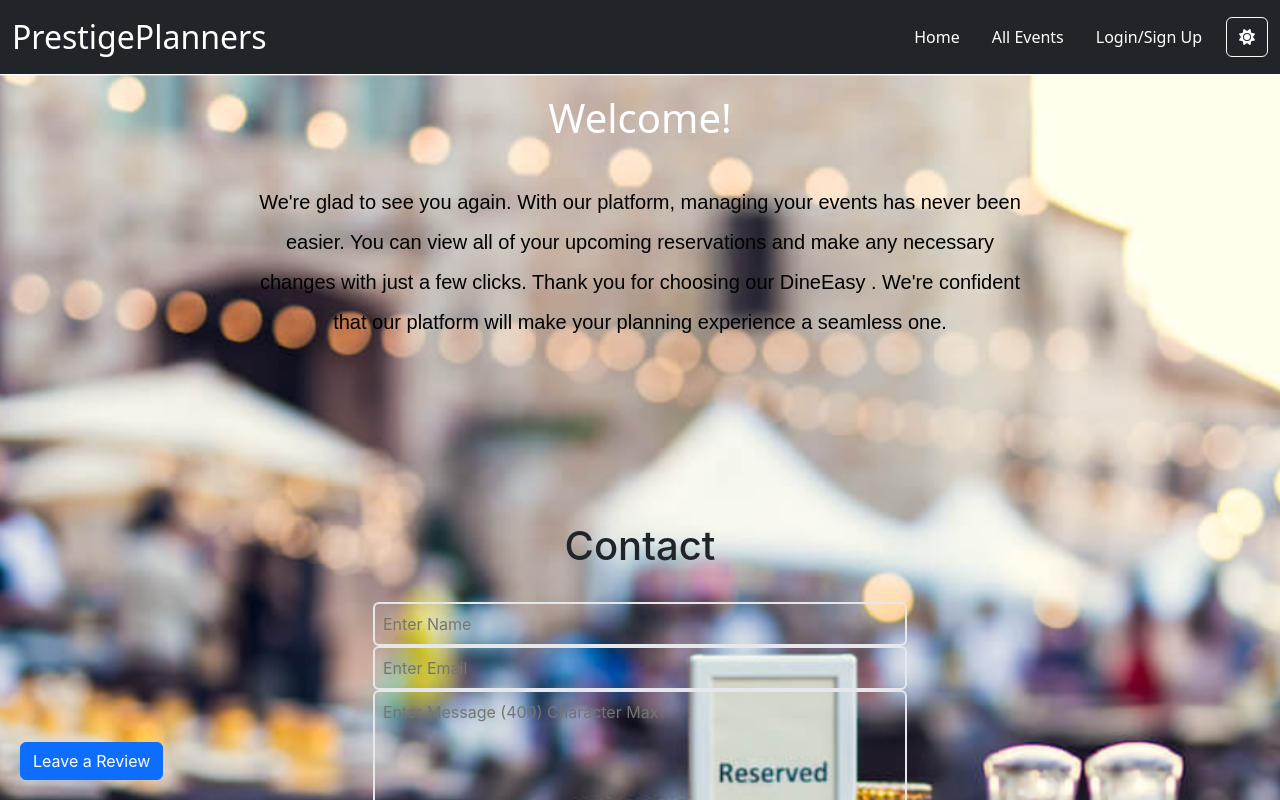
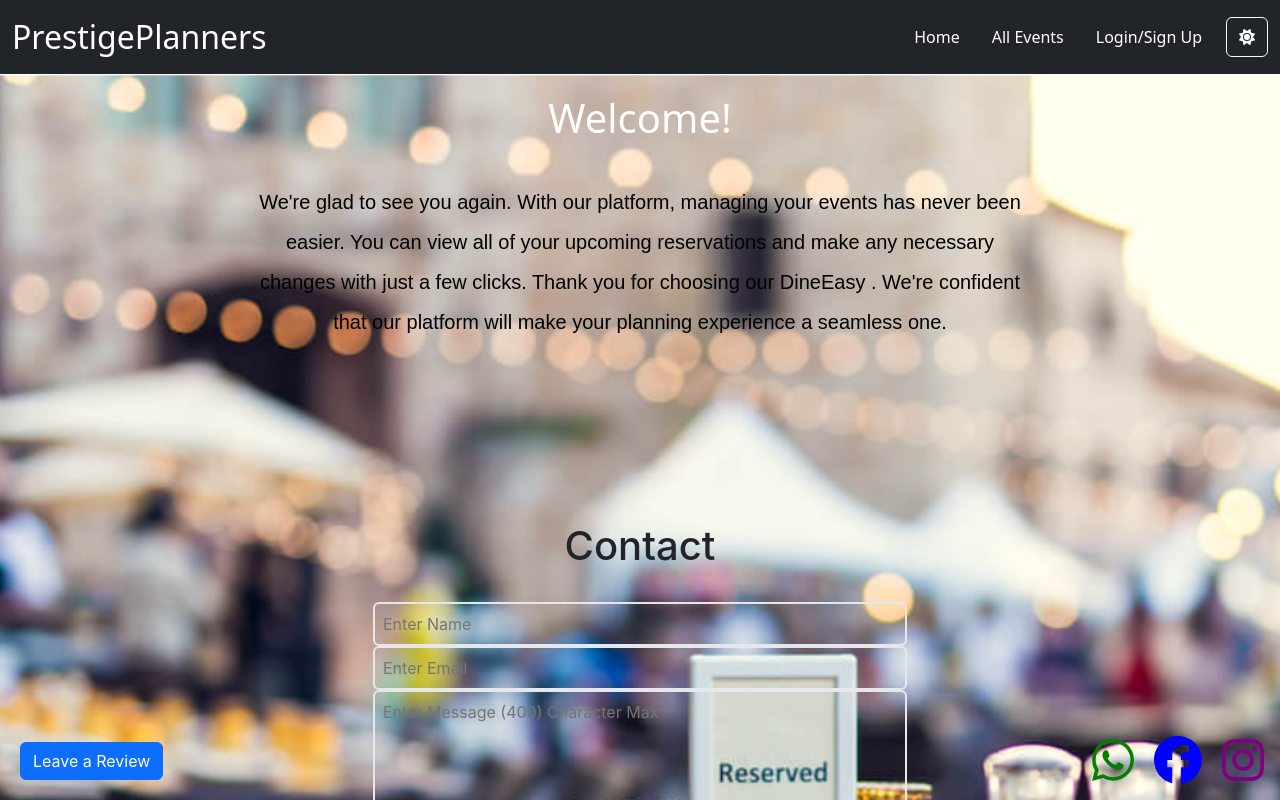
Before and after one commit to justkuper/PrestigePlanner_Server, a React (Create React App) app in the folder client/: page / in a window 1280 px wide. Shown: the top 800 px of the page. Built offline with nearby package versions, Linux system fonts and the light colour scheme; a web font is replaced by a local one.

Commit message:
moved share icons to bottom right

```diff
--- a/client/src/components/style.css
+++ b/client/src/components/style.css
@@ -171,8 +171,8 @@
 }
 
 .share-icon {
-  display: flex;
-  justify-content: flex-end;
-  margin-top: auto;
+  position: fixed;
+  bottom: 1rem;
+  right: 1rem;
 }
 /* COMPONENTS/FOOTER END */
```
